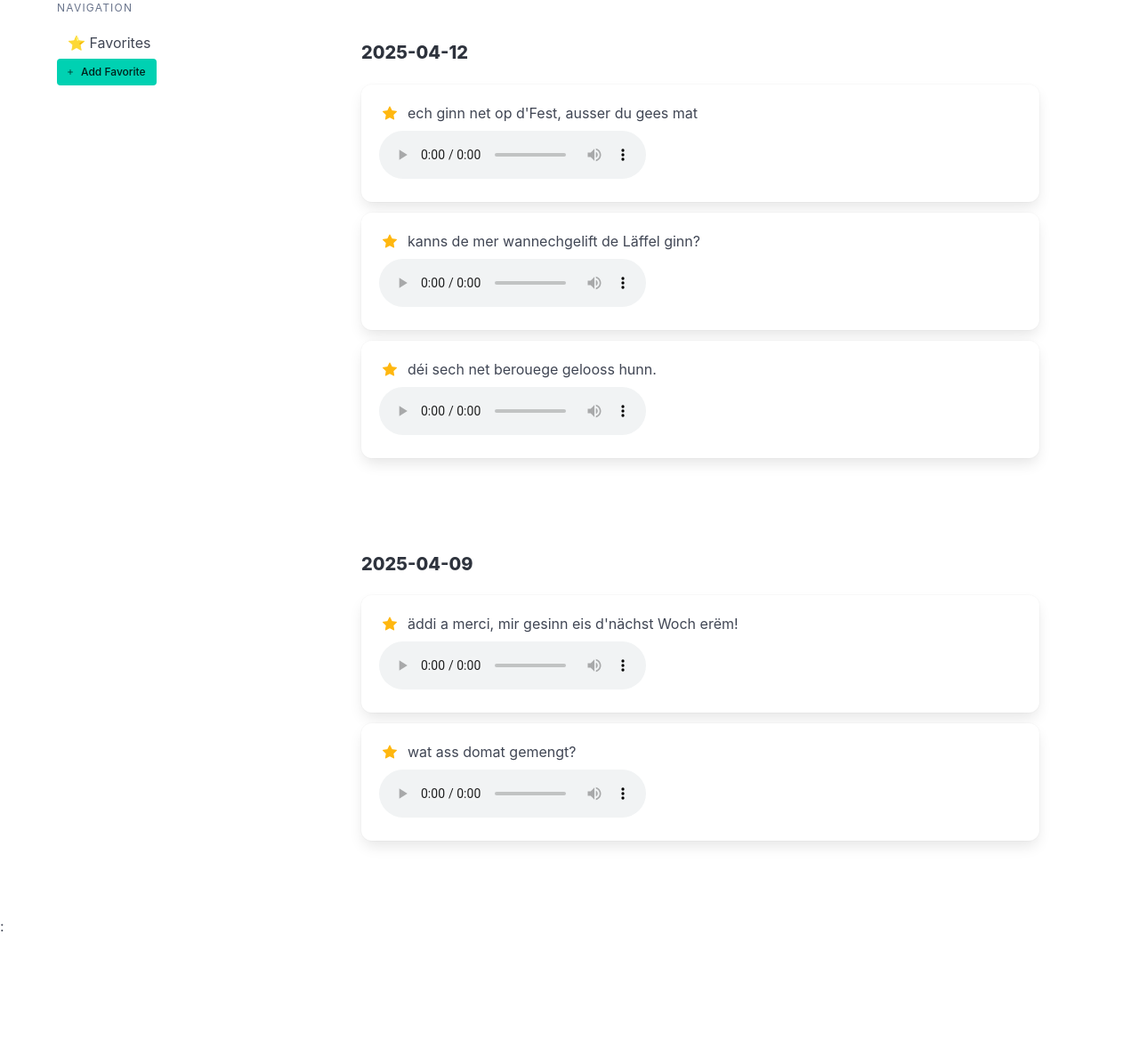
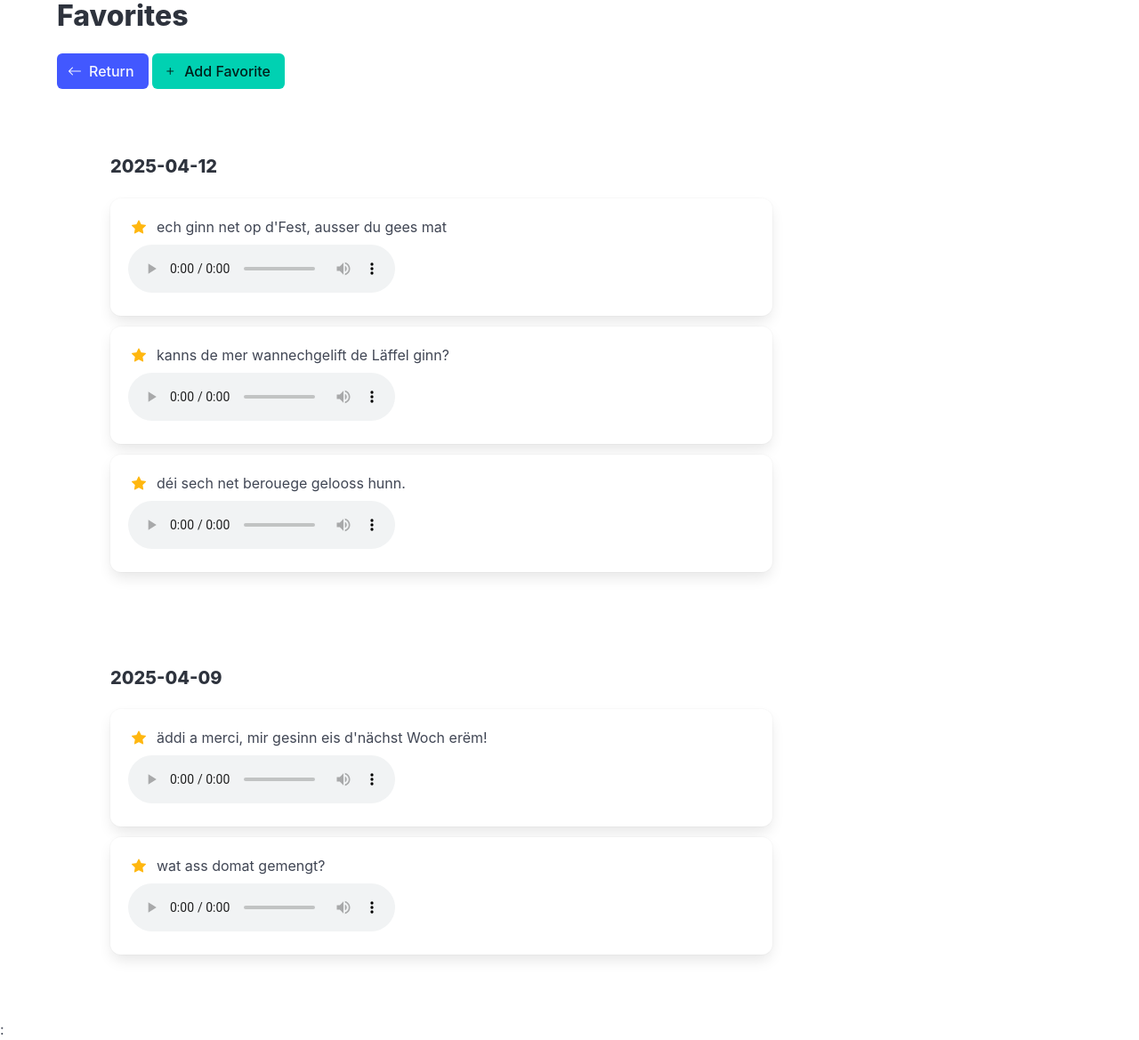
Before and after one commit to xdu/luxword, a Flask app: page /favorites in a window 1280 px wide. Shown: the whole page at 89% size. Before the commit the page ends 1047 px from the top, so only its background shows below. Run offline with Flask 3, Linux system fonts and the light colour scheme.

Commit message:
favorite page

```diff
--- a/templates/favorites.html
+++ b/templates/favorites.html
@@ -1,23 +1,20 @@
 {% extends "layout.html" %}
 
 {% block content %}
-<div class="columns">
-  <div class="column is-3">
-    <aside class="menu">
-      <p class="menu-label">Navigation</p>
-      <ul class="menu-list">
-        <li><a href="{{ url_for('favorites') }}">⭐ Favorites</a></li>
-        <!-- category checkboxes appear below -->
-      </ul>
-      <div class="field">
-        <button class="button is-small is-primary" onclick="document.getElementById('manualModal').classList.add('is-active')">
-          <span class="icon"><i class="bi bi-plus"></i></span>
-          <span>Add Favorite</span>
-        </button>
-      </div>
-    </aside>
-  </div>
-  <div class="column is-9">
+<h1 class="title">Favorites</h1>
+
+<div class="mb-4">
+  <a href="{{ url_for('index') }}" class="button is-link">
+    <span class="icon"><i class="bi bi-arrow-left"></i></span>
+    <span>Return</span>
+  </a>
+  <button class="button is-primary" onclick="document.getElementById('manualModal').classList.add('is-active')">
+    <span class="icon"><i class="bi bi-plus"></i></span>
+    <span>Add Favorite</span>
+  </button>
+</div>
+
+<div class="column is-9">
     {% for date, examples in grouped.items() %}
       <section class="section">
         <h4 class="title is-5">{{ date }}</h4>
@@ -39,7 +36,6 @@
       </section>
     {% endfor %}
   </div>
-</div>
 <div id="manualModal" class="modal">
   <div class="modal-background" onclick="closeManualModal()"></div>
 
--- a/templates/flashcards.html
+++ b/templates/flashcards.html
@@ -5,6 +5,10 @@
     <h1 class="title">🎧 Flash Cards</h1>
 
     <div class="mb-4">
+      <a href="{{ url_for('index') }}" class="button is-link">
+        <span class="icon"><i class="bi bi-arrow-left"></i></span>
+        <span>Return to Vocabulary List</span>
+      </a>
       <a href="{{ url_for('create_flashcard') }}" class="button is-primary">
         <span class="icon"><i class="bi bi-plus"></i></span>
         <span>Create New</span>
--- a/templates/index.html
+++ b/templates/index.html
@@ -11,6 +11,7 @@
                         <p class="menu-label">Navigation</p>
                         <ul class="menu-list">
                             <li><a href="{{ url_for('favorites') }}">Favorites</a></li>
+                            <li><a href="{{ url_for('flashcards') }}">Flashcards</a></li>
                         </ul>
                         <p class="menu-label">Filter by Lexical Category</p>
                         {% for category, count in categories|sort(attribute='1', reverse=True) %}
```
Also changed, not shown: instance/lod_words.db.
